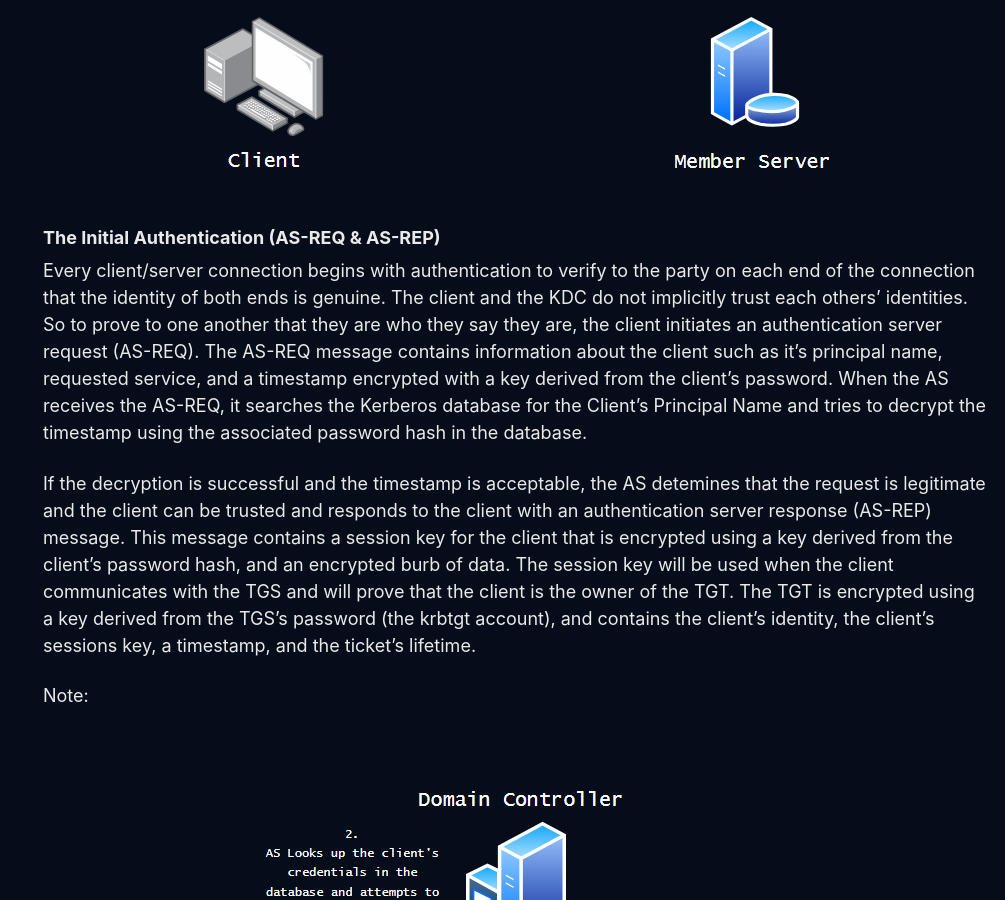
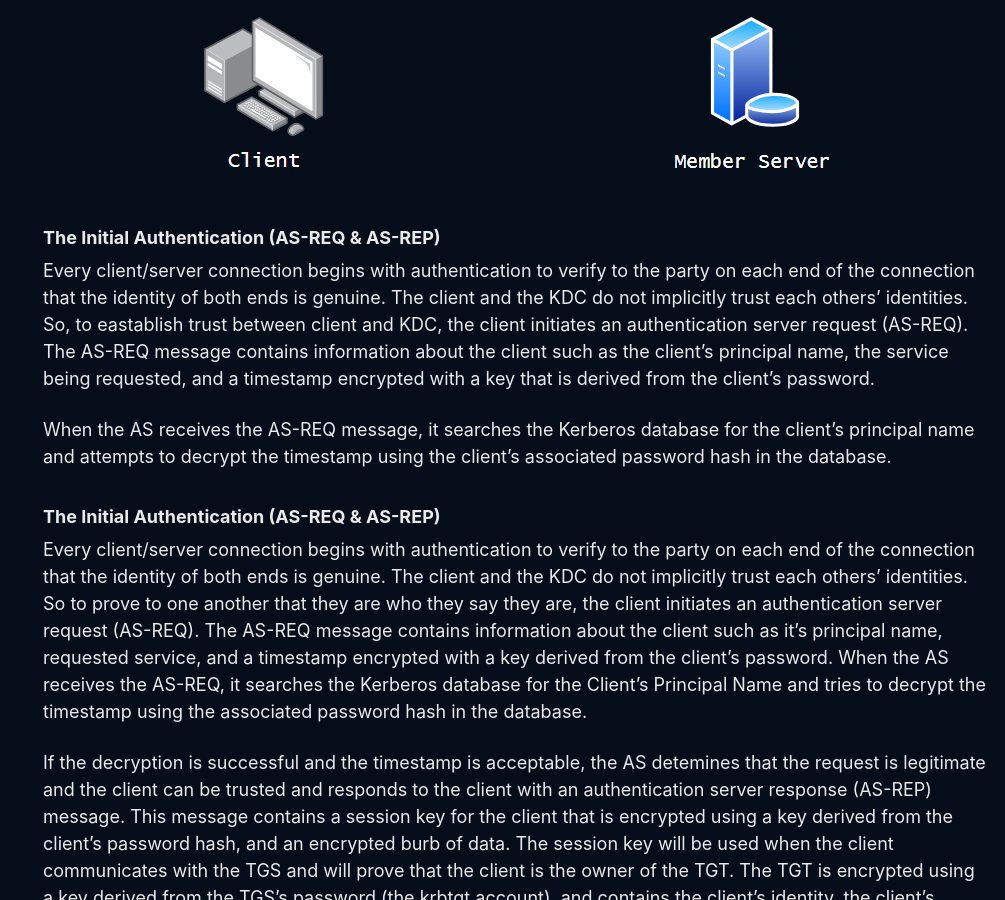
Before and after one commit to harutomo-jp/harutomo-jp.github.io, a Jekyll site: the page built from _posts/2025-06-23-Kerberoasting.md, in a window 1280 px wide and 900 px high, scrolled down 1950 px. Shown: the whole window, without its empty margins (275-1280 px from the left). Built offline with Jekyll 4.4.1, drawn with Linux system fonts in a browser that asks for light colours; cached includes are drawn as plain includes.

Commit message:
Mon, Jun 30, 2025, 2:06 PM -04:00

```diff
--- a/_posts/2025-06-23-Kerberoasting.md
+++ b/_posts/2025-06-23-Kerberoasting.md
@@ -42,7 +42,11 @@ To perform its role as the trusted third-party, the KDC has the following compon
   <img src="/assets/images/Kerberoasting/Kerberos-Setup.png">
 </p>
 
+### The Initial Authentication (AS-REQ & AS-REP)
 
+Every client/server connection begins with authentication to verify to the party on each end of the connection that the identity of both ends is genuine.  The client and the KDC do not implicitly trust each others' identities.  So, to eastablish trust between client and KDC, the client initiates an authentication server request (AS-REQ).  The AS-REQ message contains information about the client such as the client's principal name, the service being requested, and a timestamp encrypted with a key that is derived from the client's password.
+
+When the AS receives the AS-REQ message, it searches the Kerberos database for the client's principal name and attempts to decrypt the timestamp using the client's associated password hash in the database.
 
 ### The Initial Authentication (AS-REQ & AS-REP)
 
```
